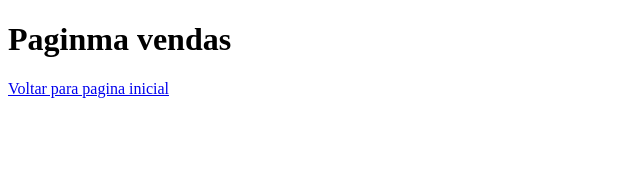
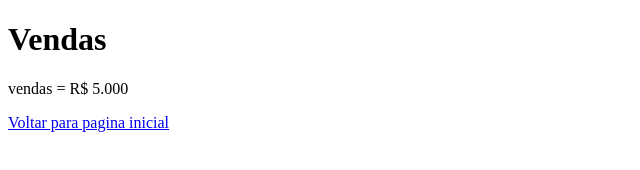
Before and after one commit to mrjordanm/aulagithub, a plain HTML site: page vendas.html in a window 1280 px wide. Shown: the whole page, without its empty margins (0-640 px from the left). Drawn offline with Linux system fonts and the light colour scheme.

Commit message:
acrescentado o valor das vendas

```diff
--- a/vendas.html
+++ b/vendas.html
@@ -8,7 +8,8 @@
 </head>
 
 <body>
-    <h1>Paginma vendas</h1>
+    <h1>Vendas</h1>
+    <p>vendas = R$ 5.000</p>
     <a href="index.html">Voltar para pagina inicial</a>
 </body>
 
```
Also changed, not shown: index.html (+1 -1 lines).
